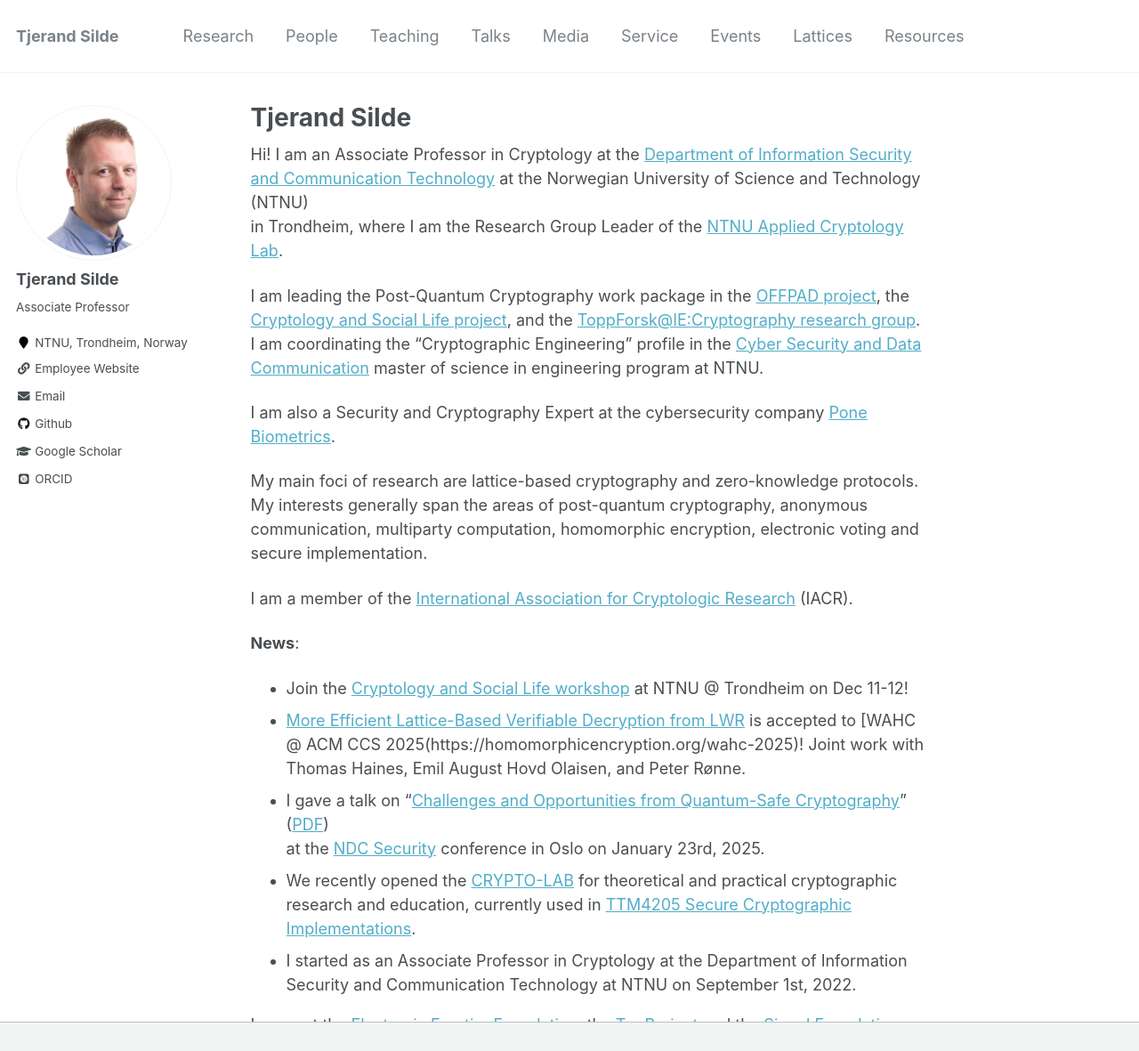
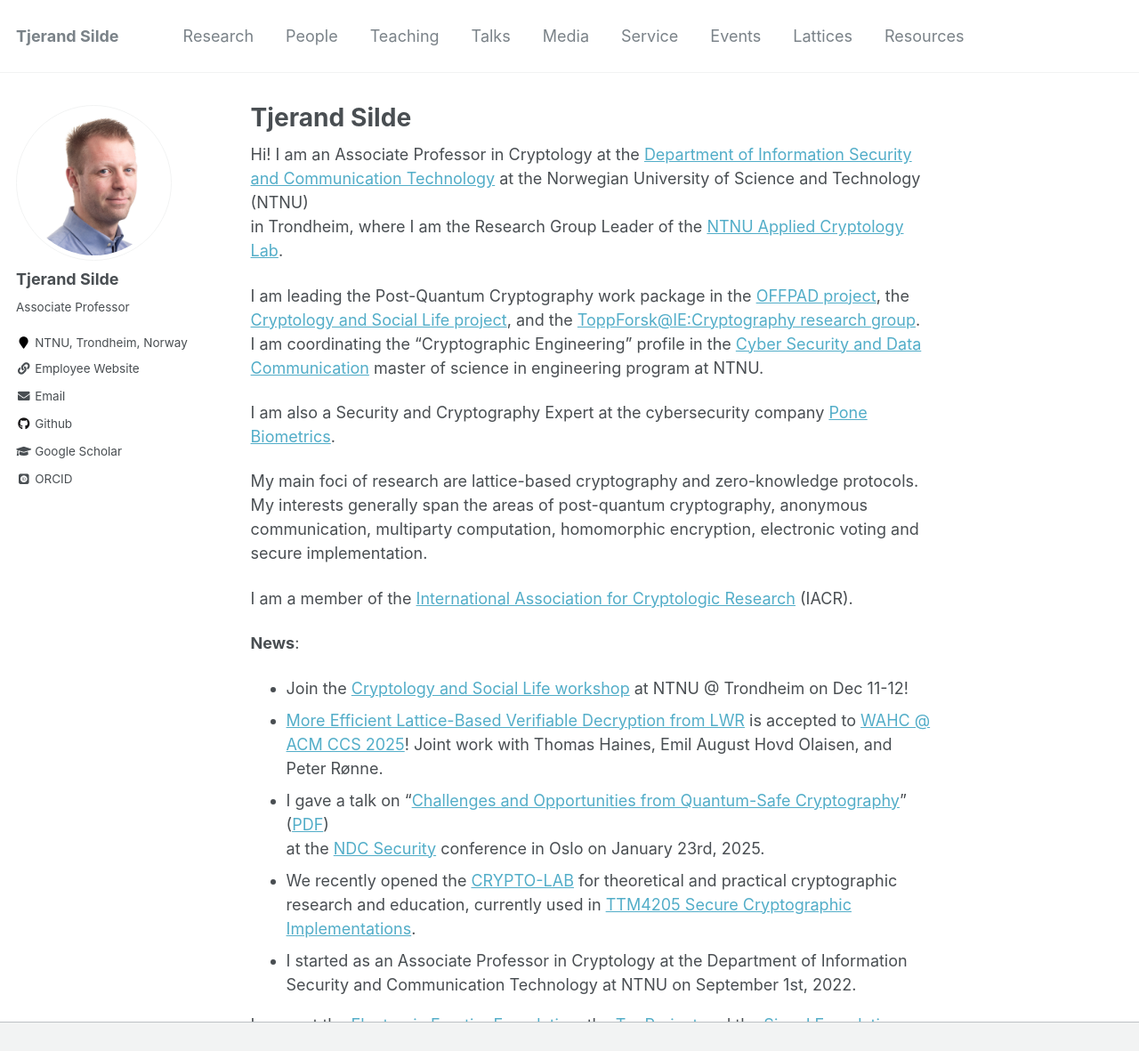
Before and after one commit to tjesi/tjesi.github.io, a Jekyll site: the page built from _pages/about.md, in a window 1280 px wide and 1377 px high, cut to the strip 0-1181 px from the top of the window. Shown: the whole strip at 89% size. Built offline with Jekyll 4.4.1, drawn with Linux system fonts in a browser that asks for light colours; some web fonts are replaced.

Commit message:
Update about.md

```diff
--- a/_pages/about.md
+++ b/_pages/about.md
@@ -23,7 +23,7 @@ I am a member of the [International Association for Cryptologic Research](https:
 **News**:
 
 - Join the [Cryptology and Social Life workshop](https://www.ntnu.edu/iik/cryptology-and-social-life/workshop) at NTNU @ Trondheim on Dec 11-12!
-- [More Efficient Lattice-Based Verifiable Decryption from LWR](https://dl.acm.org/doi/10.1145/3733811.3767315) is accepted to [WAHC @ ACM CCS 2025(https://homomorphicencryption.org/wahc-2025)! Joint work with Thomas Haines, Emil August Hovd Olaisen, and Peter Rønne.
+- [More Efficient Lattice-Based Verifiable Decryption from LWR](https://dl.acm.org/doi/10.1145/3733811.3767315) is accepted to [WAHC @ ACM CCS 2025](https://homomorphicencryption.org/wahc-2025)! Joint work with Thomas Haines, Emil August Hovd Olaisen, and Peter Rønne.
 - I gave a talk on "[Challenges and Opportunities from Quantum-Safe Cryptography](https://www.youtube.com/watch?v=Ph8yoeN6ZwE)" ([PDF](https://tjerandsilde.no/files/PQC.pdf))
 at the [NDC Security](https://ndc-security.com/speakers/tjerand-silde) conference in Oslo on January 23rd, 2025.
 - We recently opened the [CRYPTO-LAB](cryptolab) for theoretical and practical cryptographic research and education, currently used in [TTM4205 Secure Cryptographic Implementations](http://ttm4205.iik.ntnu.no).
```
